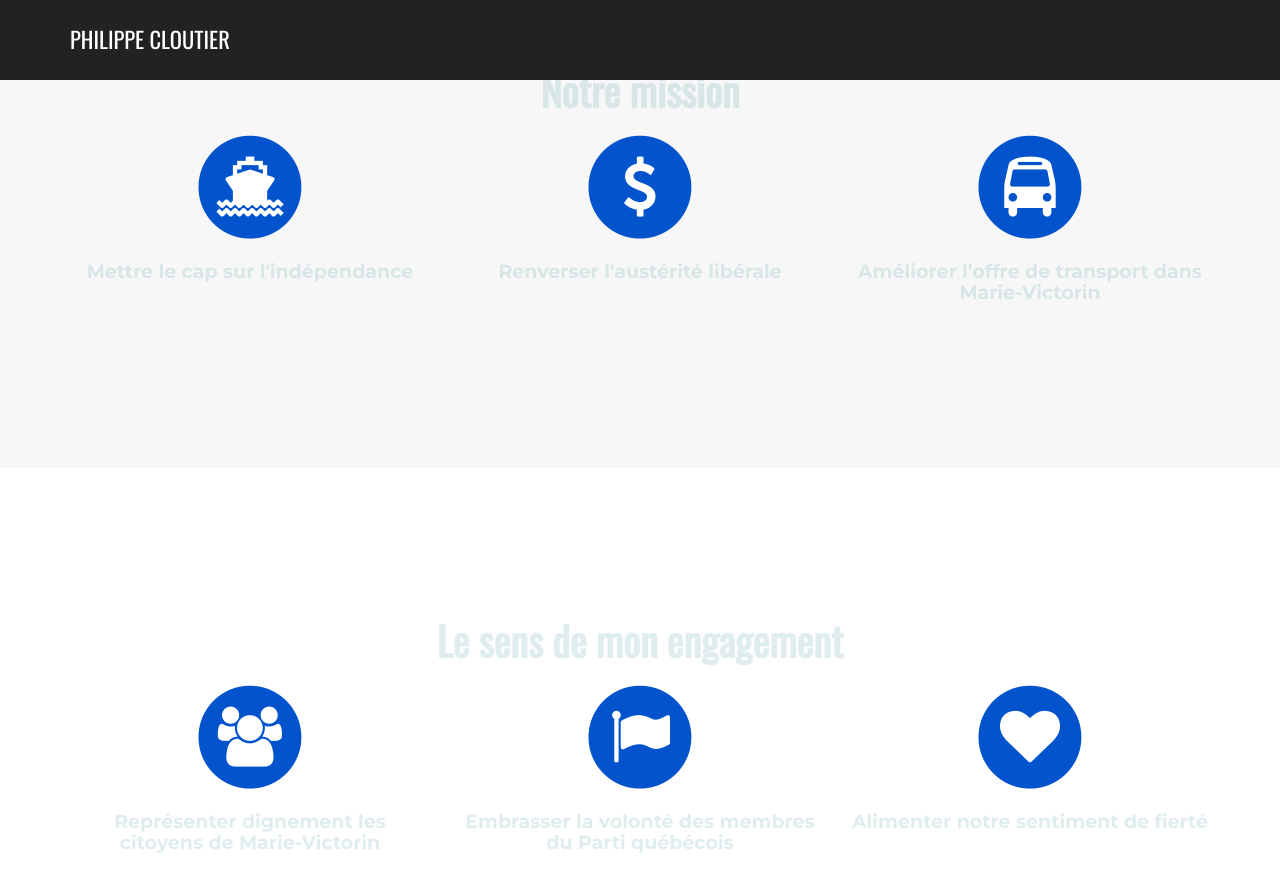
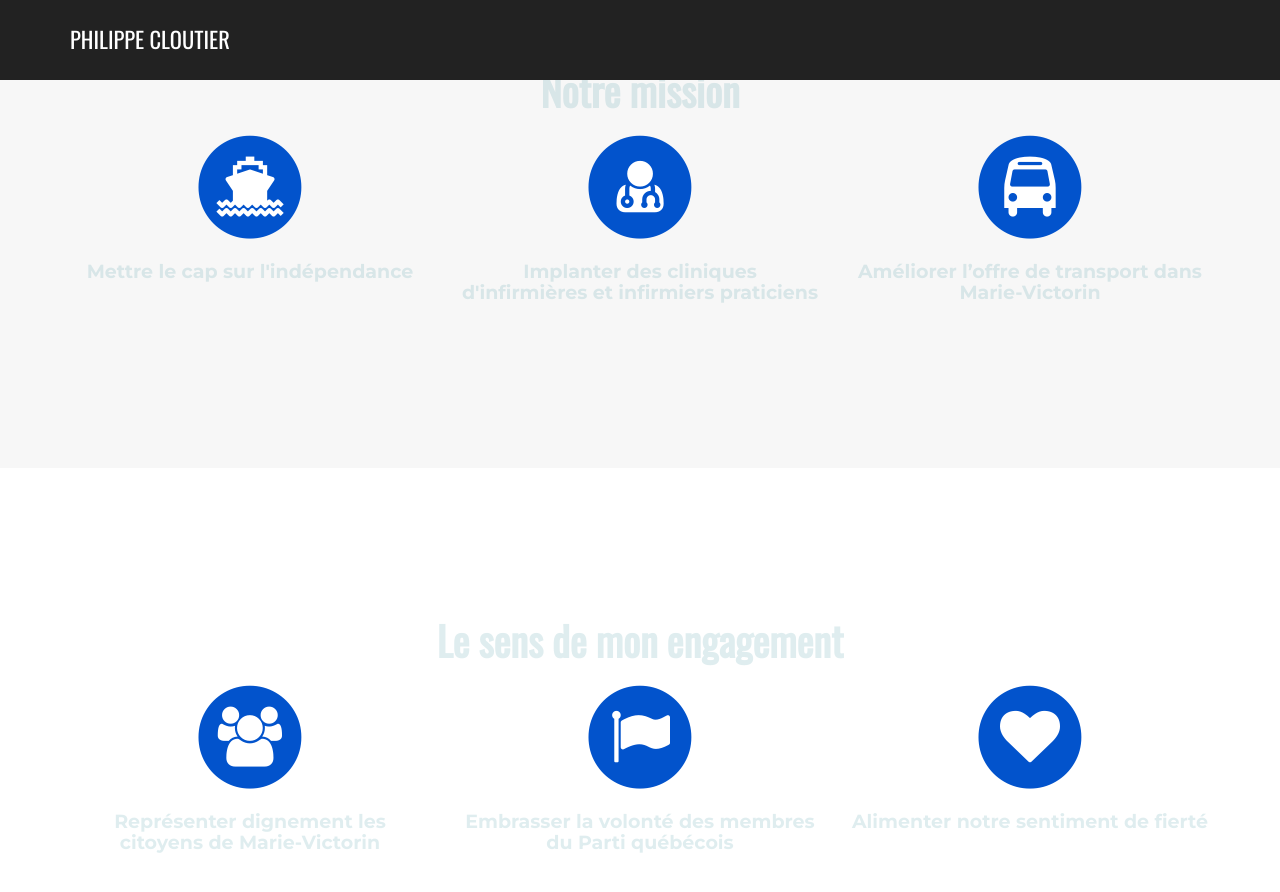
Before and after one commit to p-cloutier/p-cloutier.github.io, a Jekyll site: the page built from index.html, in a window 1280 px wide and 900 px high, scrolled down 721 px. Shown: the top 892 px of the window. Built offline with Jekyll 4.4.1, drawn with Linux system fonts in a browser that asks for light colours; some web fonts are replaced.

Commit message:
Changement d'un des 3 points de mission et màj de la photo.

```diff
--- a/_includes/determination.html
+++ b/_includes/determination.html
@@ -18,9 +18,9 @@
                 <div class="col-sm-4 col-xs-12 portfolio-item">
 						<span class="fa-stack fa-4x">
 							<i class="fa fa-circle fa-stack-2x text-primary"></i>
-							<i class="fa fa-dollar fa-stack-1x fa-inverse"></i>
+							<i class="fa fa-user-md fa-stack-1x fa-inverse"></i>
 						</span>
-						<h4 class="service-heading">Renverser l'austérité libérale</h4>
+						<h4 class="service-heading">Implanter des cliniques d'infirmières et infirmiers praticiens</h4>
 				</div>
                 <div class="col-sm-4 col-xs-12 portfolio-item">
 						<span class="fa-stack fa-4x">
```
Also changed, not shown: img/philippe-cloutier.jpg.
